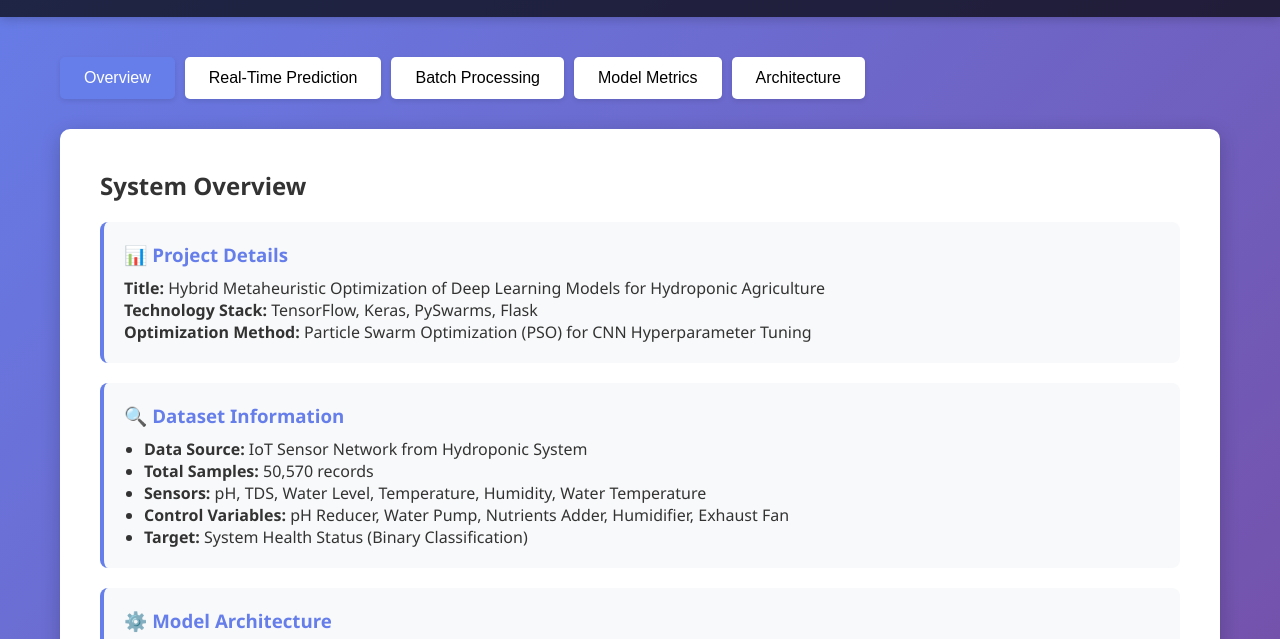
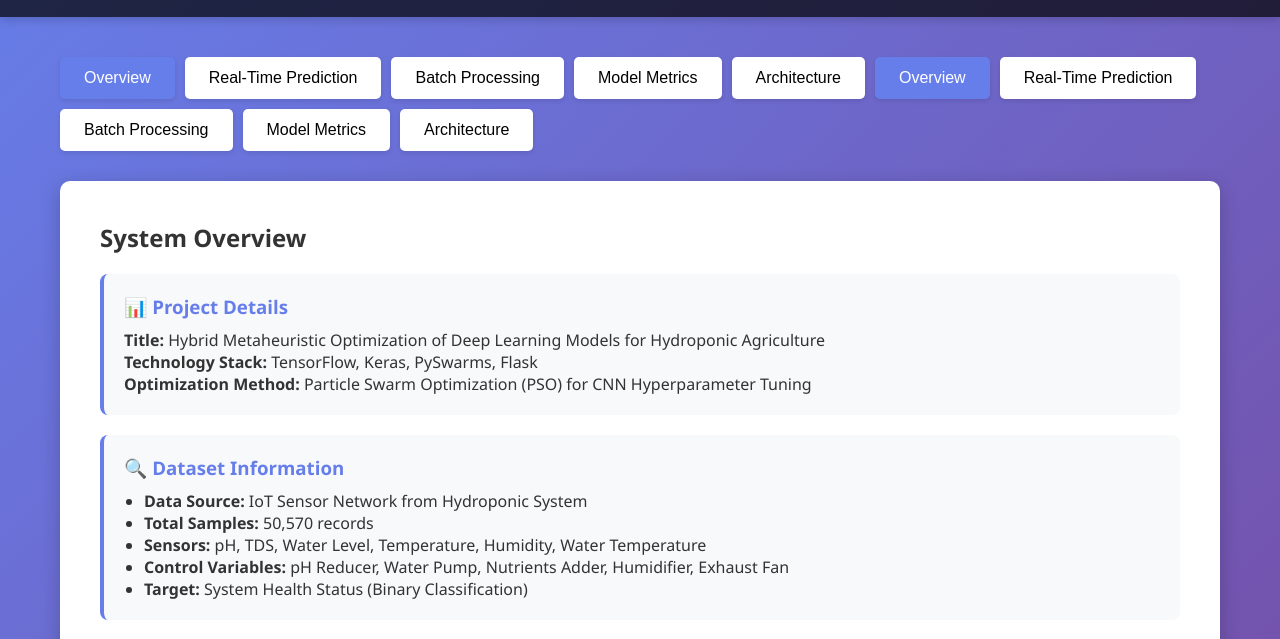
Before and after one commit to jayakaran20/hydroponic-pso, a plain HTML site: page index.html in a window 1280 px wide. Shown: the part 107-746 px from the top of the page. Drawn offline with Linux system fonts and the light colour scheme; no server answers.

Commit message:
Update index.html
25

```diff
--- a/index.html
+++ b/index.html
@@ -285,6 +285,11 @@
             <button class="tab-btn" onclick="showSection('batch')">Batch Processing</button>
             <button class="tab-btn" onclick="showSection('metrics')">Model Metrics</button>
             <button class="tab-btn" onclick="showSection('architecture')">Architecture</button>
+            <button class="tab-btn active" onclick="showSection(event, 'overview')">Overview</button>
+            <button class="tab-btn" onclick="showSection(event, 'predict')">Real-Time Prediction</button>
+            <button class="tab-btn" onclick="showSection(event, 'batch')">Batch Processing</button>
+            <button class="tab-btn" onclick="showSection(event, 'metrics')">Model Metrics</button>
+            <button class="tab-btn" onclick="showSection(event, 'architecture')">Architecture</button>
         </div>
 
         <!-- OVERVIEW SECTION -->
@@ -523,6 +528,7 @@ Dense(1, activation=sigmoid) → Binary Output
 
     <script>
         function showSection(sectionId) {
+        function showSection(event, sectionId) {
             // Hide all sections
             document.querySelectorAll('.content-section').forEach(section => {
                 section.classList.remove('active');
```
